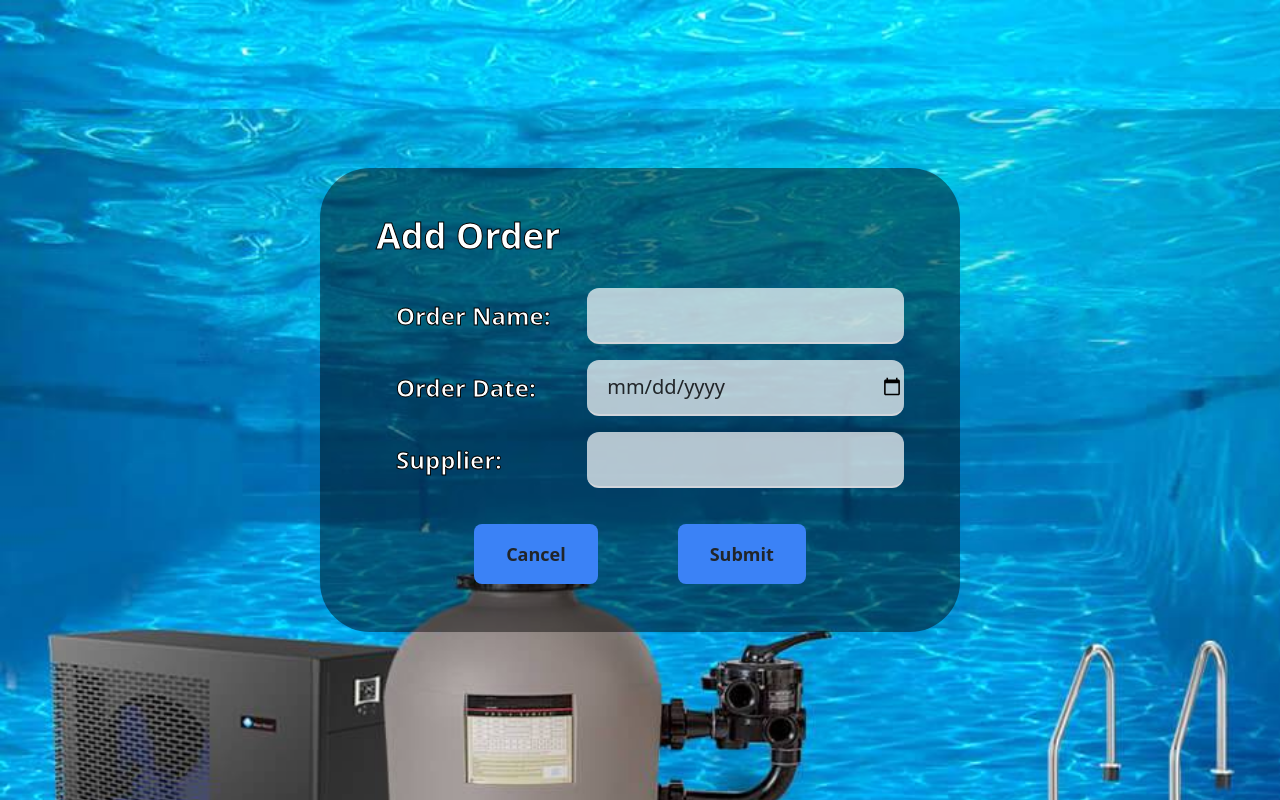
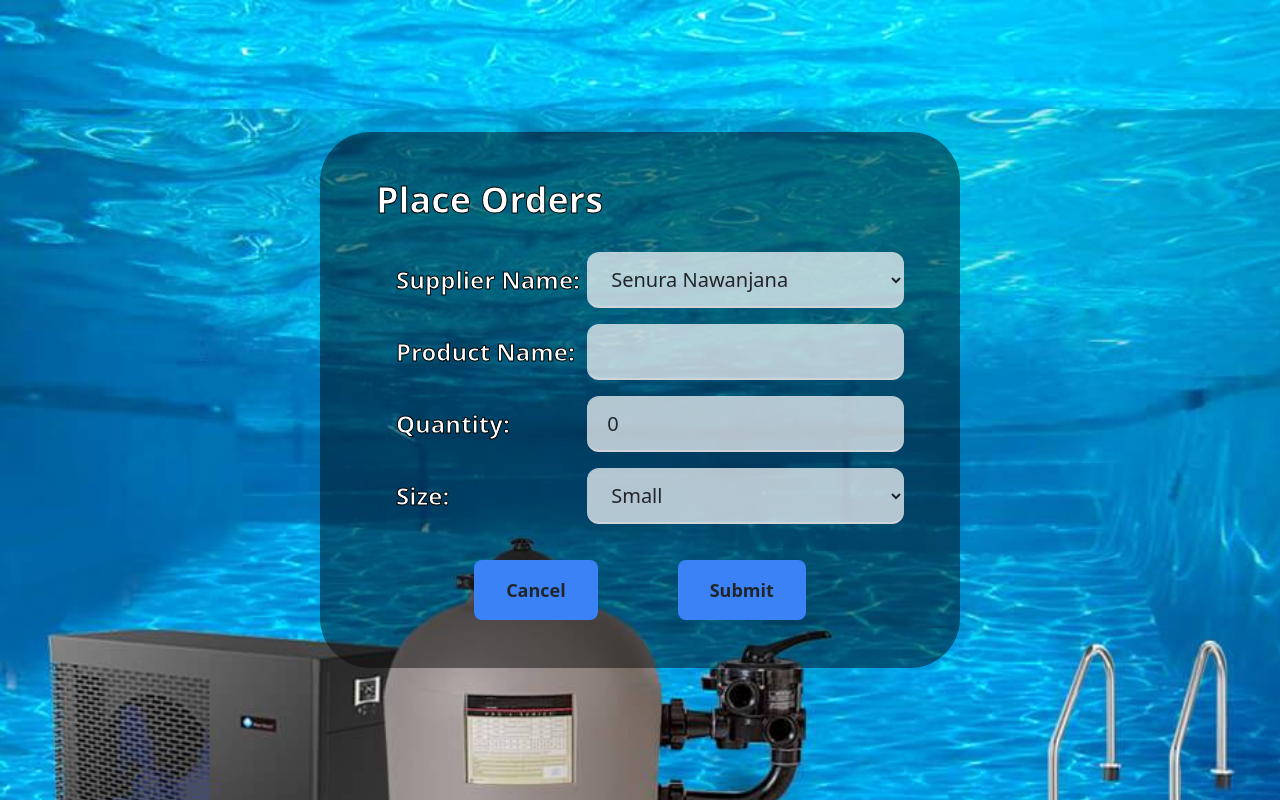
Before and after one commit to IT22148254/MLB_WD_ITP24_B3_13, a React (Create React App) app in the folder frontend/: page /sup/ordersform in a window 1280 px wide. Built offline with nearby package versions, Linux system fonts and the light colour scheme; a web font is replaced by a local one.

Commit message:
create place order form

```diff
--- a/frontend/src/Components/Supply/Ordertable.jsx
+++ b/frontend/src/Components/Supply/Ordertable.jsx
@@ -166,6 +166,9 @@ const OrderTable = () => {
           >
             Generate Report
           </button>
+          <button className="ml-5 bg-blue-500 hover:bg-blue-700 text-white font-bold py-2 px-4 rounded mt-4" onClick={ (e) => navigate("/sup/Inventory")}>
+            Inventory
+          </button>
         </div>
       </div>
     </div>
--- a/frontend/src/Components/Supply/SupOrder.jsx
+++ b/frontend/src/Components/Supply/SupOrder.jsx
@@ -1,152 +1,300 @@
-import React, { useState } from "react";
-import { useNavigate } from "react-router-dom";
-import Swal from "sweetalert2";
-import bg from "../../Images/bg_main.jpg";
+// import React, { useState } from "react";
+// import { useNavigate } from "react-router-dom";
+// import Swal from "sweetalert2";
+// import bg from "../../Images/bg_main.jpg";
 
 
-const AddOrderForm = () => {
-    const [OrderDate, setOrderDate] = useState('');
-    const [OrderName, setOrderName] = useState('');
-    const [Supplier, setSupplier] = useState('');
-    const [error, setError] = useState(null);
+// const AddOrderForm = () => {
+//     const [OrderDate, setOrderDate] = useState('');
+//     const [OrderName, setOrderName] = useState('');
+//     const [Supplier, setSupplier] = useState('');
+//     const [error, setError] = useState(null);
 
-    const [orderDateError, setOrderDateError] = useState('');
-    const [orderNameError, setOrderNameError] = useState('');
-    const navigate = useNavigate();
+//     const [orderDateError, setOrderDateError] = useState('');
+//     const [orderNameError, setOrderNameError] = useState('');
+//     const navigate = useNavigate();
+
+//     const handleSubmit = async (e) => {
+//         e.preventDefault();
+
+//         const nameRegex = /^[a-zA-Z\s]+$/;
+
+//         let isValid = true;
+
+//         if (!nameRegex.test(OrderName)) {
+//             setOrderNameError("Order name should not contain numbers");
+//             isValid = false;
+//         } else {
+//             setOrderNameError('');
+//         }
+
+//         if (!isValid) return;
+
+//         const order = { OrderDate, OrderName, Supplier };
+
+//         try {
+//             const response = await fetch('http://localhost:8070/supplier/order/add', {
+//                 method: 'POST',
+//                 body: JSON.stringify(order),
+//                 headers: {
+//                     'Content-Type': 'application/json'
+//                 }
+//             });
+
+//             const json = await response.json();
+
+//             if (!response.ok) {
+//                 setError(json.error);
+//             }
+
+//             if (response.ok) {
+//                 Swal.fire({
+//                     title: "Success",
+//                     text: "New Order added successfully",
+//                     icon: "success",
+//                 }).then(() => {
+//                     console.log('new Order added', json);
+//                     setOrderDate('');
+//                     setOrderName('');
+//                     setSupplier('');
+//                     setError(null);
+//                     setOrderDateError('');
+//                     setOrderNameError('');
+//                     navigate("/sup/orders/");
+//                 });
+//             }
+//         } catch (error) {
+//             console.error('Error adding Order:', error);
+//             setError("Failed to add Order");
+//         }
+//     };
+
+//     const bgStyle = {
+//         backgroundImage: `url(${bg})`,
+//         backgroundSize: "cover",
+//         height: "100vh",
+//     };
+
+//     const handleOrderNameChange = (e) => {
+//         const input = e.target.value;
+//         const nameRegex = /^[a-zA-Z\s]*$/; // Regular expression for alphabetic characters and spaces
+
+//         if (!nameRegex.test(input)) {
+//             setOrderNameError("Order name should not contain special characters");
+//         } else {
+//             setOrderNameError('');
+//             setOrderName(input); // Set the state only if the input is valid
+//         }
+//     };
+
+//     const handleOrderDateChange = (e) => {
+//         setOrderDate(e.target.value);
+//         setOrderDateError('');
+//     };
+
+//     return (
+//         <div className="flex h-full justify-center items-center" style={bgStyle}>
+//             <div className="bg-black/45 w-1/2 rounded-[50px] py-12 px-14 gap -inset-y-8">
+//                 <div className="text-4xl text-white font-bold align-top mb-8" style={{ WebkitTextStroke: '1px black' }}>Add Order</div>
+//                 <form method="POST" className="space-y-4" onSubmit={handleSubmit}>
+//                     <div className="flex flex-col gap-y-4">
+//                         <div className="flex justify-between items-center">
+//                             <label htmlFor="OrderName" className="text-white rounded-xl flex items-center pl-5 font-bold text-2xl" style={{ WebkitTextStroke: '1px black' }}>Order Name:</label>
+//                             <input
+//                                 type="text"
+//                                 id="OrderName"
+//                                 name="OrderName"
+//                                 value={OrderName}
+//                                 onChange={handleOrderNameChange}
+//                                 className="w-3/5 bg-white/70 h-14 rounded-xl placeholder:text-black placeholder:font-semibold placeholder:text-lg pl-5 text-xl border-b-2 border-gray-300 focus:outline-none focus:border-green-500"
+//                             />
+//                             {orderNameError && <span className="text-red-500">{orderNameError}</span>}
+//                         </div>
+//                     </div>
+//                     <div className="flex justify-between items-center">
+//                         <label htmlFor="OrderDate" className="text-white flex items-center pl-5 font-bold text-2xl" style={{ WebkitTextStroke: '1px black' }}>Order Date:</label>
+//                         <input
+//                             type="date"
+//                             id="OrderDate"
+//                             name="OrderDate"
+//                             className="w-3/5 bg-white/70 h-14 rounded-xl placeholder:text-black placeholder:font-semibold placeholder:text-lg pl-5 text-xl border-b-2 border-gray-300 focus:outline-none focus:border-green-500"
+//                             value={OrderDate}
+//                             onChange={handleOrderDateChange}
+//                             required
+//                         />
+//                         {orderDateError && <span className="text-red-500">{orderDateError}</span>}
+//                     </div>
+//                     <div className="flex justify-between items-center">
+//                         <label htmlFor="Supplier" className="text-white flex items-center pl-5 font-bold text-2xl" style={{ WebkitTextStroke: '1px black' }}>Supplier:</label>
+//                         <input
+//                             type="text"
+//                             id="Supplier"
+//                             name="Supplier"
+//                             value={Supplier}
+//                             onChange={(e) => setSupplier(e.target.value)}
+//                             className="w-3/5 bg-white/70 e h-14 rounded-xl placeholder:text-black placeholder:font-semibold placeholder:text-lg pl-5 text-xl border-b-2 border-gray-300 focus:outline-none focus:border-green-500"
+//                             required
+//                         />
+//                     </div>
+//                     <div className="add-promo-btns">
+//                         <div className="flex justify-center mt-9">
+//                             <button type='reset' className="bg-blue-500 py-3 px-8 rounded-lg text-lg font-bold hover:bg-blue-700 transition duration-300 mr-20">Cancel</button>
+//                             <button type='submit' className="bg-blue-500 py-3 px-8 rounded-lg text-lg font-bold hover:bg-blue-700 transition duration-300">Submit</button>
+//                         </div>
+//                     </div>
+//                     {error && <div className="error">{error}</div>}
+//                 </form>
+//             </div>
+//         </div>
+//     );
+// };
+
+// export default AddOrderForm;
+
+
+
+import { useState } from "react"
+import { useNavigate } from "react-router-dom"
+import { Container } from 'reactstrap'
+import Swal from "sweetalert2";
+
+
+
+const SupOrder = () => {
+
+    const[orderID, setorderID] = useState('')
+    const[supName, setSupName] = useState('')
+    const[prName, setPrName] = useState('')
+    const[quantity, setQuantity] = useState(0)
+    const[size, setSize] = useState('')
+    const [error, setError] = useState(null)
+
+    const handleQuantity = (e)=>{
+        var inputValue = e.target.value;
+    // Ensure the input value is a valid integer
+    if (/^-?\d*$/.test(inputValue)) {
+        if (inputValue < 0) {
+            //ensure the input value is not less than 0
+            inputValue = 0;
+            Swal.fire({
+                title: "Error",
+                text: "Cannot input below zero",
+                icon: "error",
+              }).then(()=>{
+                console.log('Cannot input below zero')
+              })
+          }else{
+            setQuantity(inputValue);
+          }
+    }else{
+        Swal.fire({
+            title: "Error",
+            text: "Only integers allowed",
+            icon: "error",
+          }).then(()=>{
+            console.log('Only integers allowed')
+          })
+
+    }}
 
     const handleSubmit = async (e) => {
-        e.preventDefault();
+        e.preventDefault()
 
-        const nameRegex = /^[a-zA-Z\s]+$/;
+        const supOrder = {supName, prName, quantity, size}
 
-        let isValid = true;
-
-        if (!nameRegex.test(OrderName)) {
-            setOrderNameError("Order name should not contain numbers");
-            isValid = false;
-        } else {
-            setOrderNameError('');
-        }
-
-        if (!isValid) return;
-
-        const order = { OrderDate, OrderName, Supplier };
-
-        try {
-            const response = await fetch('http://localhost:8070/supplier/order/add', {
+                const response = await fetch('http://localhost:8000/Orders', {
                     method: 'POST',
-                body: JSON.stringify(order),
+                    body: JSON.stringify(supOrder),
                     headers: {
                         'Content-Type': 'application/json'
                     }
-            });
+                })
 
-            const json = await response.json();
+                const json = await response.json()
 
                 if (!response.ok) {
-                setError(json.error);
+                    setError(json.error)
                 }
 
-            if (response.ok) {
+                if(response.ok){
+
+
+                    setSupName('')
+                    setPrName('')
+                    setQuantity(0)
+                    setSize('')
+                    setError(null)
+
                     Swal.fire({
                         title: "Success",
-                    text: "New Order added successfully",
+                        text: "new Order added successfully",
                         icon: "success",
-                }).then(() => {
-                    console.log('new Order added', json);
-                    setOrderDate('');
-                    setOrderName('');
-                    setSupplier('');
-                    setError(null);
-                    setOrderDateError('');
-                    setOrderNameError('');
-                    navigate("/sup/orders/");
-                });
-            }
-        } catch (error) {
-            console.error('Error adding Order:', error);
-            setError("Failed to add Order");
-        }
-    };
+                      }).then(()=>{
+                        console.log('new Order added', json)
+                      })
 
-    const bgStyle = {
-        backgroundImage: `url(${bg})`,
-        backgroundSize: "cover",
-        height: "100vh",
-    };
-
-    const handleOrderNameChange = (e) => {
-        const input = e.target.value;
-        const nameRegex = /^[a-zA-Z\s]*$/; // Regular expression for alphabetic characters and spaces
-
-        if (!nameRegex.test(input)) {
-            setOrderNameError("Order name should not contain special characters");
-        } else {
-            setOrderNameError('');
-            setOrderName(input); // Set the state only if the input is valid
-        }
-    };
-
-    const handleOrderDateChange = (e) => {
-        setOrderDate(e.target.value);
-        setOrderDateError('');
-    };
+                    {/*navigate('/promoPackages')*/}
+            }}
 
     return (
-        <div className="flex h-full justify-center items-center" style={bgStyle}>
-            <div className="bg-black/45 w-1/2 rounded-[50px] py-12 px-14 gap -inset-y-8">
-                <div className="text-4xl text-white font-bold align-top mb-8" style={{ WebkitTextStroke: '1px black' }}>Add Order</div>
-                <form method="POST" className="space-y-4" onSubmit={handleSubmit}>
+
+                    <form method="POST"  className="space-y-4" onSubmit={handleSubmit}>
                         <div className="flex flex-col gap-y-4">
-                        <div className="flex justify-between items-center">
-                            <label htmlFor="OrderName" className="text-white rounded-xl flex items-center pl-5 font-bold text-2xl" style={{ WebkitTextStroke: '1px black' }}>Order Name:</label>
-                            <input
-                                type="text"
-                                id="OrderName"
-                                name="OrderName"
-                                value={OrderName}
-                                onChange={handleOrderNameChange}
-                                className="w-3/5 bg-white/70 h-14 rounded-xl placeholder:text-black placeholder:font-semibold placeholder:text-lg pl-5 text-xl border-b-2 border-gray-300 focus:outline-none focus:border-green-500"
-                            />
-                            {orderNameError && <span className="text-red-500">{orderNameError}</span>}
+                            <div className="flex justify-between items-center">   {/* check this here */}
+                                    <label htmlFor="Name" className="text-white rounded-xl flex items-center pl-5 font-bold text-2xl"  style={{ WebkitTextStroke: '1px black' }}>Supplier Name:</label>
+                                    <select name="Supname" id="Name" /*className="dropdown"*/ className="w-3/5 bg-white/70 h-14 rounded-xl placeholder:text-black placeholder:font-semibold placeholder:text-lg pl-5
+                                    text-xl border-b-2 border-gray-300 focus:outline-none focus:border-green-500" value={supName}
+                                    onChange={(e)=>setSupName(e.target.value)}>
+                                        <option value="Senura Nawanjana" selected>Senura Nawanjana</option>
+                                        <option value="Will Smith"  selected>Will Smith</option>
+                                        <option value="Johnny Depp"  selected>Johnny Depp</option>
+                                    </select>
                                     </div>
                                 </div>
                                 <div className="flex justify-between items-center">
-                        <label htmlFor="OrderDate" className="text-white flex items-center pl-5 font-bold text-2xl" style={{ WebkitTextStroke: '1px black' }}>Order Date:</label>
+                                    <label for="Details" className="text-white flex items-center pl-5 font-bold text-2xl" style={{ WebkitTextStroke: '1px black' }}>Product Name:</label>
                                     <input
-                            type="date"
-                            id="OrderDate"
-                            name="OrderDate"
-                            className="w-3/5 bg-white/70 h-14 rounded-xl placeholder:text-black placeholder:font-semibold placeholder:text-lg pl-5 text-xl border-b-2 border-gray-300 focus:outline-none focus:border-green-500"
-                            value={OrderDate}
-                            onChange={handleOrderDateChange}
-                            required
-                        />
-                        {orderDateError && <span className="text-red-500">{orderDateError}</span>}
+                                        type="text"
+                                        id="Details"
+                                        name="Details"
+                                        className="w-3/5 bg-white/70 h-14 rounded-xl placeholder:text-black placeholder:font-semibold placeholder:text-lg pl-5 text-xl
+                                        border-b-2  border-gray-300 focus:outline-none focus:border-green-500"
+                                        value={prName}
+                                        onChange={(e)=>setPrName(e.target.value)}
+                                        required />
                                 </div>
                                 <div className="flex justify-between items-center">
-                        <label htmlFor="Supplier" className="text-white flex items-center pl-5 font-bold text-2xl" style={{ WebkitTextStroke: '1px black' }}>Supplier:</label>
+                                    <label for="Price" className="text-white flex items-center pl-5 font-bold text-2xl" style={{ WebkitTextStroke: '1px black' }}>Quantity:</label>
                                     <input
-                            type="text"
-                            id="Supplier"
-                            name="Supplier"
-                            value={Supplier}
-                            onChange={(e) => setSupplier(e.target.value)}
-                            className="w-3/5 bg-white/70 e h-14 rounded-xl placeholder:text-black placeholder:font-semibold placeholder:text-lg pl-5 text-xl border-b-2 border-gray-300 focus:outline-none focus:border-green-500"
-                            required
-                        />
+                                        type="number"
+                                        id="Price"
+                                        name="Price"
+                                        className="w-3/5 bg-white/70 e h-14 rounded-xl placeholder:text-black placeholder:font-semibold
+                                        placeholder:text-lg pl-5 text-xl border-b-2 border-gray-300 focus:outline-none focus:border-green-500"
+                                        value={quantity}
+                                        onChange={handleQuantity}
+                                        required />
+                                        </div>
+                                <div className="flex justify-between items-center">
+                                    <label for="Size" className="text-white flex items-center pl-5 font-bold text-2xl font-size" style={{ WebkitTextStroke: '1px black' }}>Size:</label>
+                                    <select name="Supname" id="Name" className="w-3/5 bg-white/70 h-14 rounded-xl placeholder:text-black placeholder:font-semibold
+                                    placeholder:text-lg pl-5 text-xl border-b-2 border-gray-300 focus:outline-none focus:border-green-500" value={size} onChange={(e)=>setSize(e.target.value)}>
+                                        <option value="Small" selected>Small</option>
+                                        <option value="Medium" selected>Medium</option>
+                                        <option value="Large" selected>Large</option>
+                                        {/*Other Options will be build*/}
+                                    </select>
                                     </div>
                                 <div className="add-promo-btns">
                                     <div className="flex justify-center mt-9">
                                         <button type='reset' className="bg-blue-500 py-3 px-8 rounded-lg text-lg font-bold hover:bg-blue-700 transition duration-300 mr-20">Cancel</button>
+                                            {/* <button type='submit' className='primary__btn submit create-btn'>Create</button> */}
                                             <button type='submit' className="bg-blue-500 py-3 px-8 rounded-lg text-lg font-bold hover:bg-blue-700 transition duration-300">Submit</button>
                                     </div>
+                                    {error && <div>{error}</div>}
                                 </div>
-                    {error && <div className="error">{error}</div>}
                     </form>
-            </div>
-        </div>
      );
-};
+}
 
-export default AddOrderForm;
+export default SupOrder;
--- a/frontend/src/Pages/OrderHandling.jsx
+++ b/frontend/src/Pages/OrderHandling.jsx
@@ -25,8 +25,11 @@ const OrderHandling = () => {
                                     <button className="mr-5 bg-blue-500 py-3 px-8 w-60 pr-5 rounded-lg text-lg font-bold hover:bg-blue-700 transition duration-300" onClick={ (e) => navigate("/sup/ordersform")}>
                                         <a><p id='ed'>Place Order</p></a>
                                     </button>
-                                    <button className="ml-5 bg-blue-500 py-3 px-8 w-60 pl-5 rounded-lg text-lg font-bold hover:bg-blue-700 transition duration-300" onClick={ (e) => navigate("/sup/placedOrders")}>
+                                    <button className=" bg-blue-500 py-3 px-8 w-60 pl-5 rounded-lg text-lg font-bold hover:bg-blue-700 transition duration-300" onClick={ (e) => navigate("/sup/placedOrders")}>
                                         <a><p id='ed'>Placed Order</p></a>
+                                    </button>
+                                    <button className="ml-5 bg-blue-500 py-3 px-8 w-60 rounded-lg text-lg font-bold hover:bg-blue-700 transition duration-300" onClick={ (e) => navigate("/sup/orders")}>
+                                        <a><p id='ed'>Recived Orders</p></a>
                                     </button>
                                 </Container>
                                 <br />
--- a/frontend/src/Pages/PlaceOrder.jsx
+++ b/frontend/src/Pages/PlaceOrder.jsx
@@ -2,15 +2,29 @@ import { useState } from "react"
 import { useNavigate } from "react-router-dom"
 import { Container } from 'reactstrap'
 import AddOrderForm from  '../Components/Supply/SupOrder'
-
+import bg from "../Images/bg_main.jpg";
 
 
 const PlaceOrderSup = () => {
 
+    //background image
+
+    const bgStyle = {
+        backgroundImage: `url(${bg})`,
+        backgroundSize: "cover",
+        height: "100vh",
+      };
+
     return (
 
-     <AddOrderForm/>
-
+        <div style={bgStyle}>
+            <div className="flex flex-col justify-center items-center h-screen">
+                <div className="bg-black/45 w-1/2 rounded-[50px] py-12 px-14 gap -inset-y-8">
+                <div className="text-4xl text-white font-bold align-top mb-8" style={{ WebkitTextStroke: '1px black' }} >Place Orders</div>
+                    <AddOrderForm/>
+                </div>
+            </div>
+        </div>
     );
 }
 
```
Lines whose indentation alone changed are shown as unchanged.
